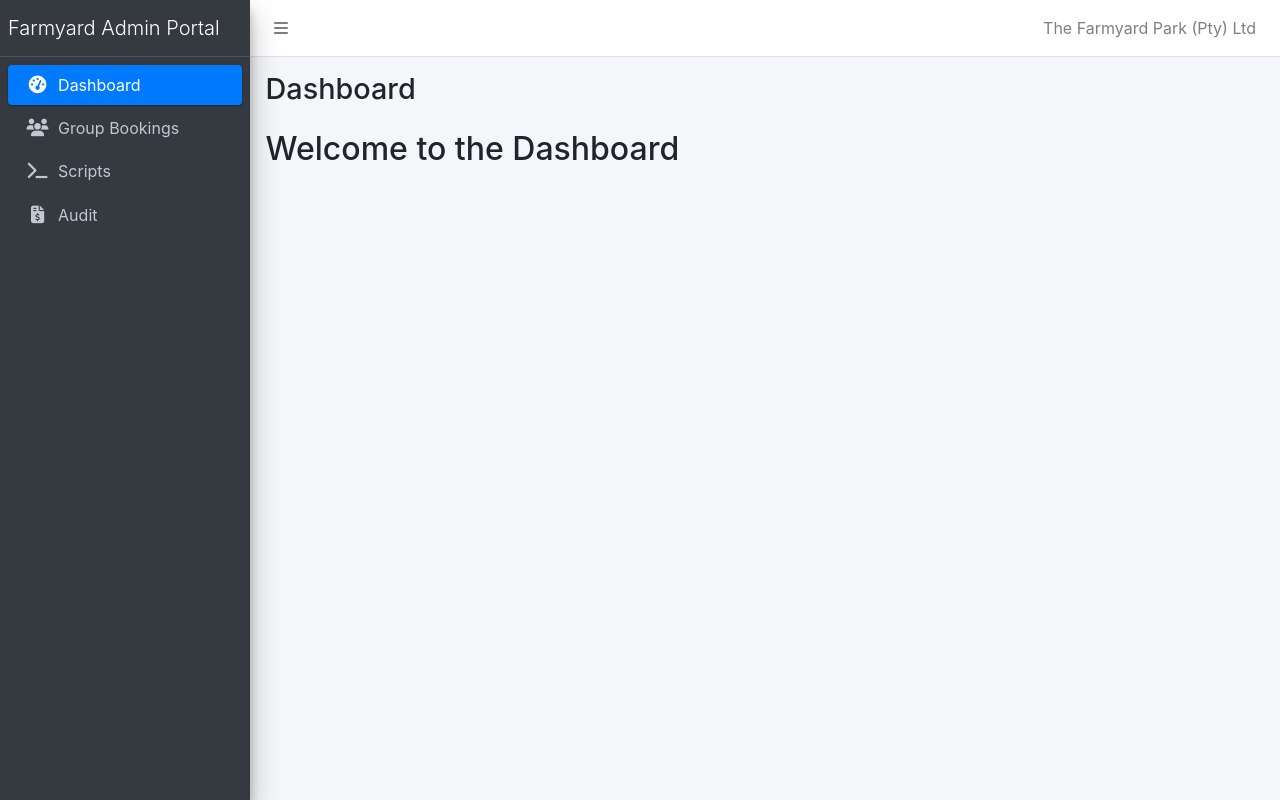
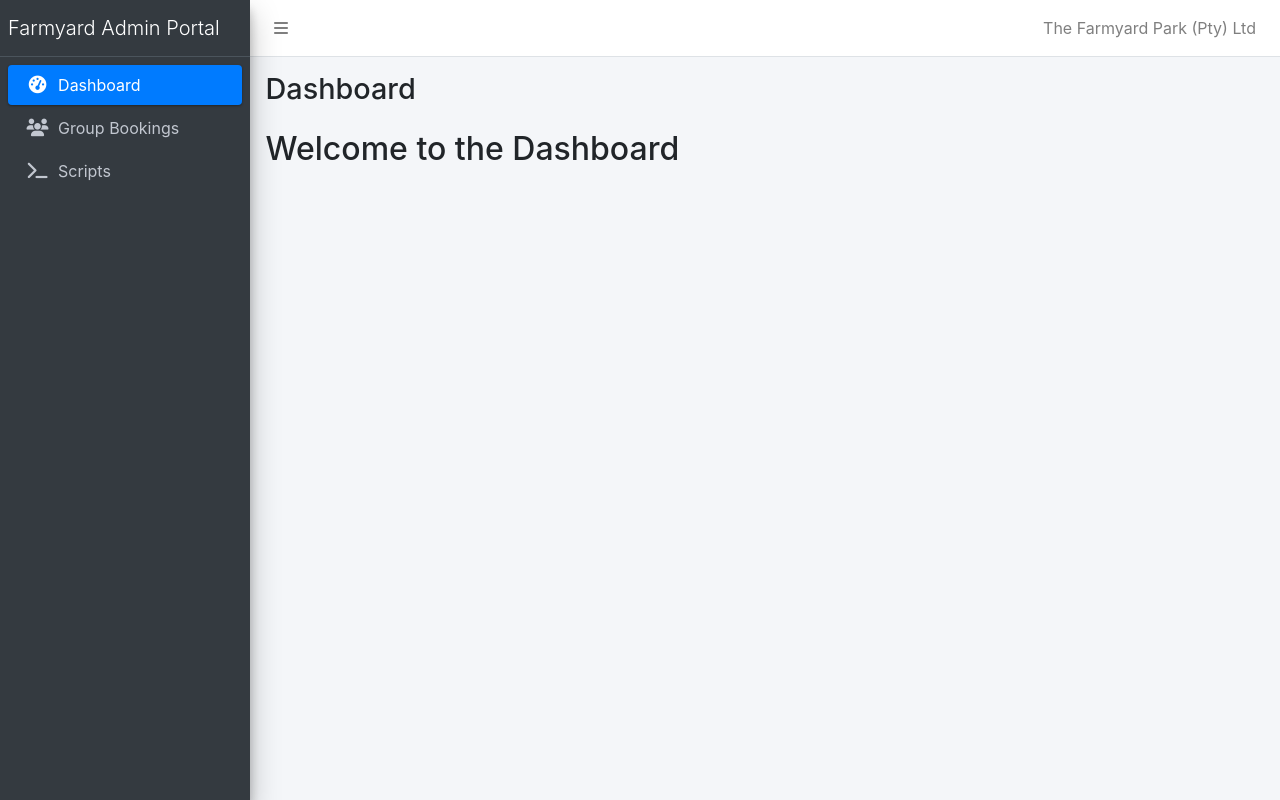
Before and after one commit to rrcaddick/loyverse_manager, a Flask app: page / in a window 1280 px wide. Run offline with Flask 3, Linux system fonts and the light colour scheme; parts of the project's set-up code (start-up, migrations or seed data) failed here and were passed over; some libraries are stand-ins or nearby versions.

Commit message:
fix: Removed audit link from base.html

```diff
--- a/web/templates/base.html
+++ b/web/templates/base.html
@@ -68,15 +68,6 @@
                 >
                   <i class="nav-icon fas fa-terminal"></i>
                   <p>Scripts</p>
-                </a>
-              </li>
-              <li class="nav-item">
-                <a
-                  href="{{ url_for('audit.audit_history') }}"
-                  class="nav-link {{ 'active' if request.endpoint == 'audit.audit_history' else '' }}"
-                >
-                  <i class="nav-icon fas fa-file-invoice-dollar"></i>
-                  <p>Audit</p>
                 </a>
               </li>
             </ul>
```
